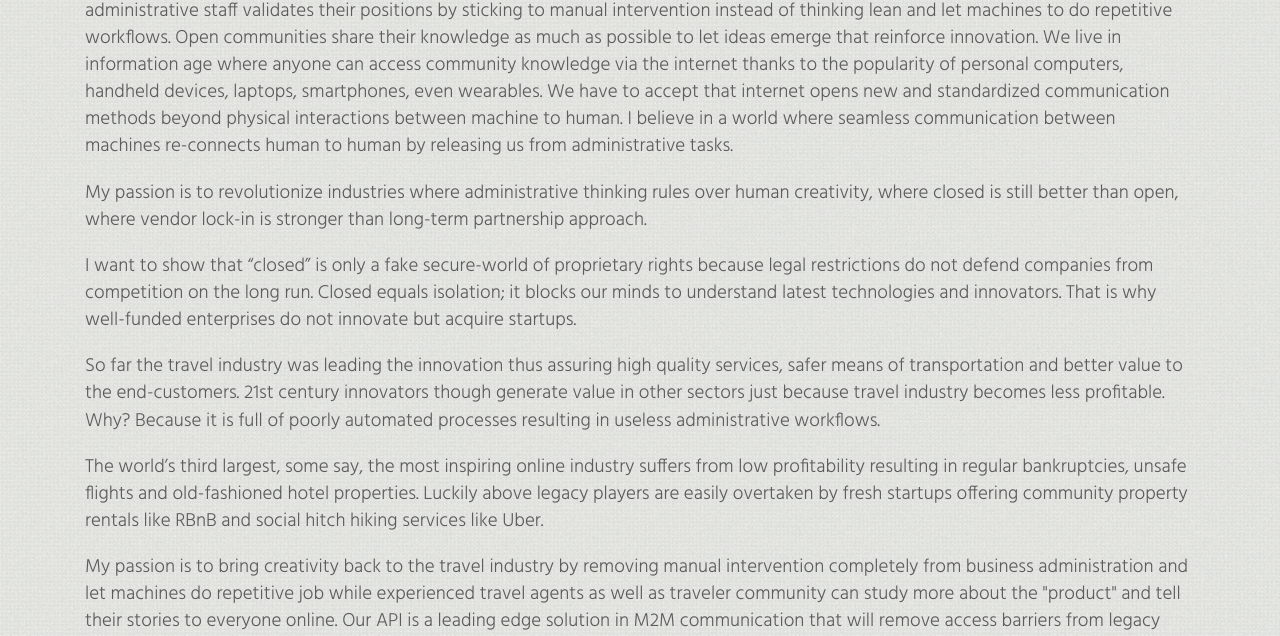
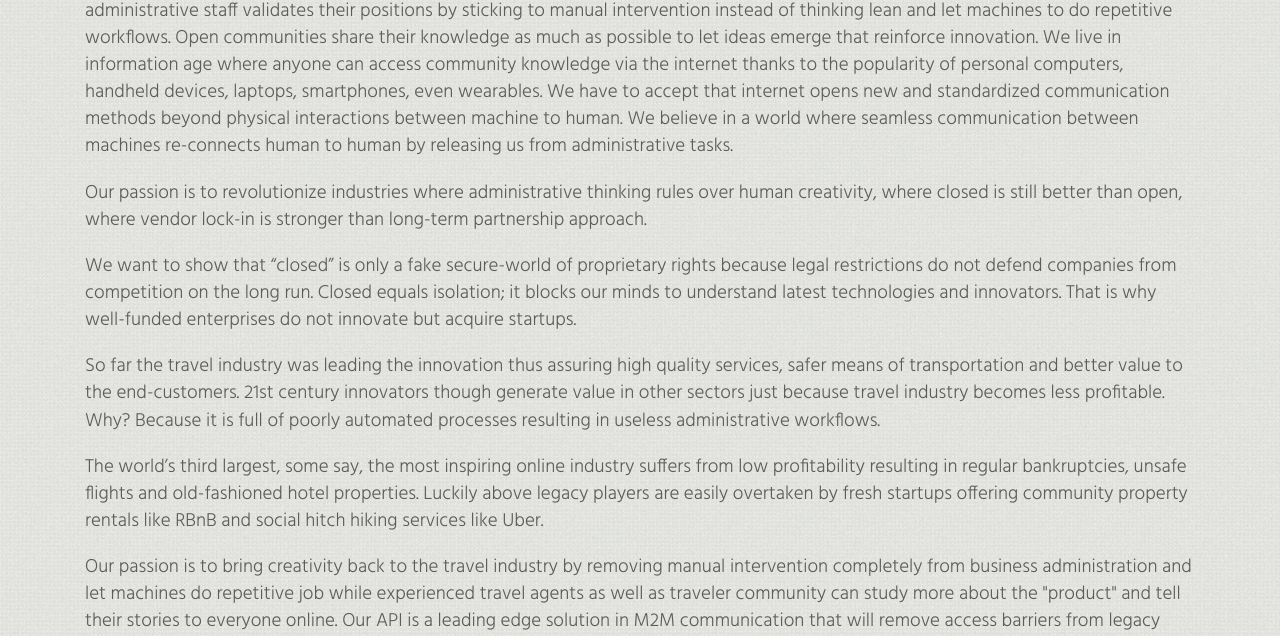
Before and after one commit to balazsszilardtoth/allmyles.github.io, a Jekyll site: the page built from how.html, in a window 1280 px wide. Shown: the part 974-1610 px from the top of the page. Built offline with Jekyll 4.4.1, drawn with Linux system fonts in a browser that asks for light colours; nearby versions of some CDN libraries; comment, search, counter and statistics services are not loaded; some of the changed text lies outside the part shown.

Commit message:
typo corrections

```diff
--- a/how.html
+++ b/how.html
@@ -22,17 +22,17 @@ title: How - Allmyles
 
 			<p>Pre-internet behavioral patters in management techniques, corporate policies and rigid enterprise culture followed by generation "X" intentionally blocks further evolution of digital world. We need to get rid of old-fashioned declarations such as "what is closed or patented equals reliable and secure".  Closed approach not only kills creativity but also sustains a vicious circle in which corporations and their administrative staff validates their positions by sticking to manual intervention instead of thinking lean and let machines to do repetitive workflows.
 			Open communities share their knowledge as much as possible to let ideas emerge that reinforce innovation. We live in information age where anyone can access community knowledge via the internet thanks to the popularity of personal computers, handheld devices, laptops, smartphones, even wearables. We have to accept that internet opens new and standardized communication methods beyond physical interactions between machine to human.
-			I believe in a world where seamless communication between machines re-connects human to human by releasing us from administrative tasks.</p>
+			We believe in a world where seamless communication between machines re-connects human to human by releasing us from administrative tasks.</p>
 
-			<p>My passion is to revolutionize industries where administrative thinking rules over human creativity, where closed is still better than open, where vendor lock-in is stronger than long-term partnership approach.</p>
+			<p>Our passion is to revolutionize industries where administrative thinking rules over human creativity, where closed is still better than open, where vendor lock-in is stronger than long-term partnership approach.</p>
 
-			<p>I want to show that “closed” is only a fake secure-world of proprietary rights because legal restrictions do not defend companies from competition on the long run. Closed equals isolation; it blocks our minds to understand latest technologies and innovators. That is why well-funded enterprises do not innovate but acquire startups.</p>
+			<p>We want to show that “closed” is only a fake secure-world of proprietary rights because legal restrictions do not defend companies from competition on the long run. Closed equals isolation; it blocks our minds to understand latest technologies and innovators. That is why well-funded enterprises do not innovate but acquire startups.</p>
 
 			<p>So far the travel industry was leading the innovation thus assuring high quality services, safer means of transportation and better value to the end-customers. 21st century innovators though generate value in other sectors just because travel industry becomes less profitable. Why? Because it is full of poorly automated processes resulting in useless administrative workflows.</p>
 
 			<p>The world’s third largest, some say, the most inspiring online industry suffers from low profitability resulting in regular bankruptcies, unsafe flights and old-fashioned hotel properties. Luckily above legacy players are easily overtaken by fresh startups offering community property rentals like RBnB and social hitch hiking services like Uber.</p>
 
-			<p>My passion is to bring creativity back to the travel industry by removing manual intervention completely from business administration and let machines do repetitive job while experienced travel agents as well as traveler community can study more about the "product" and tell their stories to everyone online. Our API is a leading edge solution in M2M communication that will remove access barriers from legacy merchandising in one of the world’s most restricted markets.</p>
+			<p>Our passion is to bring creativity back to the travel industry by removing manual intervention completely from business administration and let machines do repetitive job while experienced travel agents as well as traveler community can study more about the "product" and tell their stories to everyone online. Our API is a leading edge solution in M2M communication that will remove access barriers from legacy merchandising in one of the world’s most restricted markets.</p>
 
 			<div class="quote-block">
 				<p class="text-center"><i class="fa fa-quote-left"></i></p>
```
